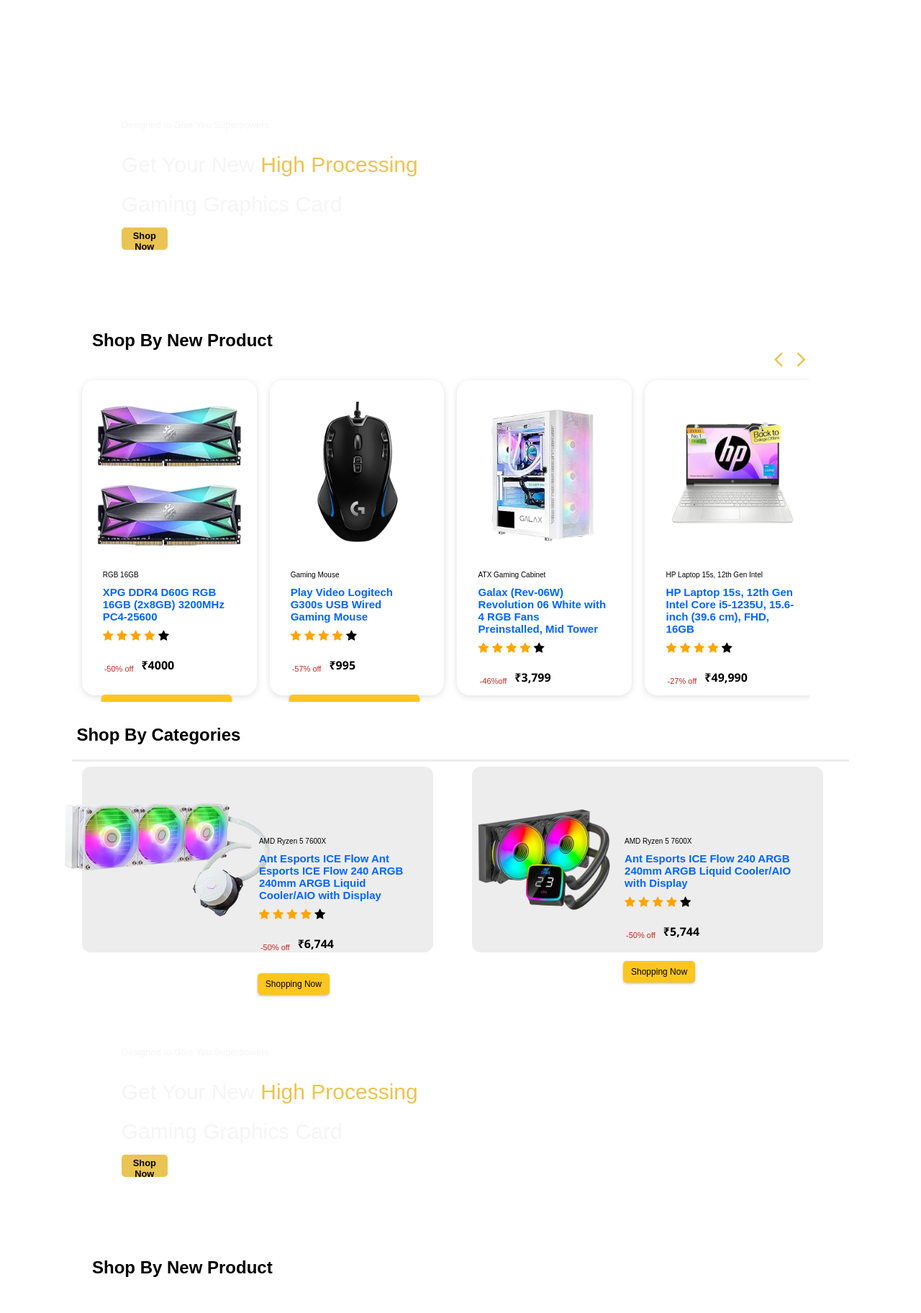
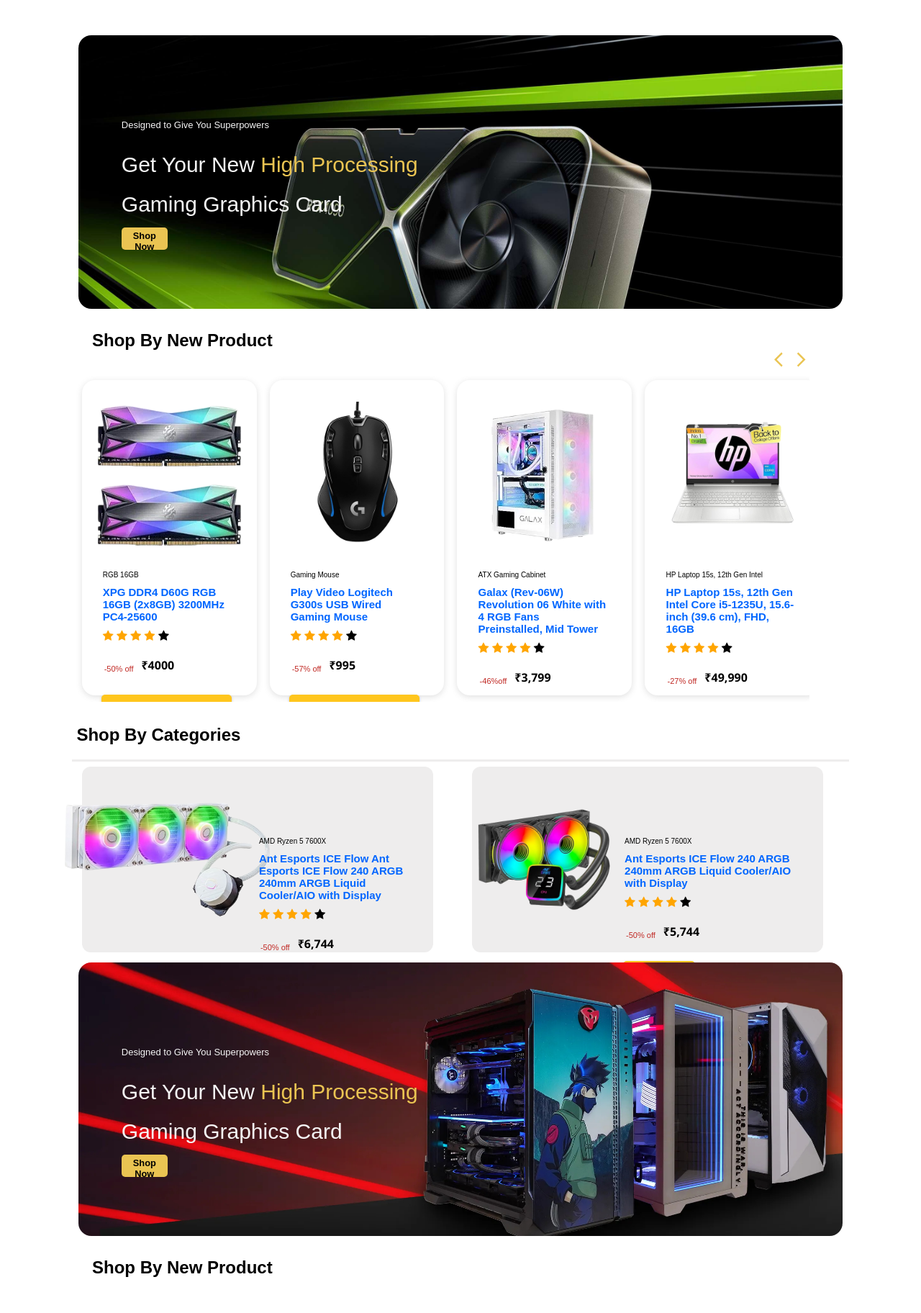
Before and after one commit to mrsumit28/OneTech, a plain HTML site: page index.html in a window 1280 px wide. Shown: the part 1736-3560 px from the top of the page at 72% size. Drawn offline with nearby package versions, Linux system fonts and the light colour scheme.

Commit message:
style.css

```diff
--- a/style.css
+++ b/style.css
@@ -606,7 +606,7 @@ br {
     width: 83%;
     height: 95%;
     border-radius: 18px;
-    background-image: url(img/grapic-banner-2.jpg);
+    background-image: url(grapic-banner-2.jpg);
     background-size: cover;
     background-repeat: no-repeat;
     display: flex;
@@ -620,7 +620,7 @@ br {
     width: 83%;
     height: 95%;
     border-radius: 18px;
-    background-image: url(img/home_banner_1.jpg);
+    background-image: url(home_banner_1.jpg);
     background-size: cover;
     background-repeat: no-repeat;
     display: flex;
```
